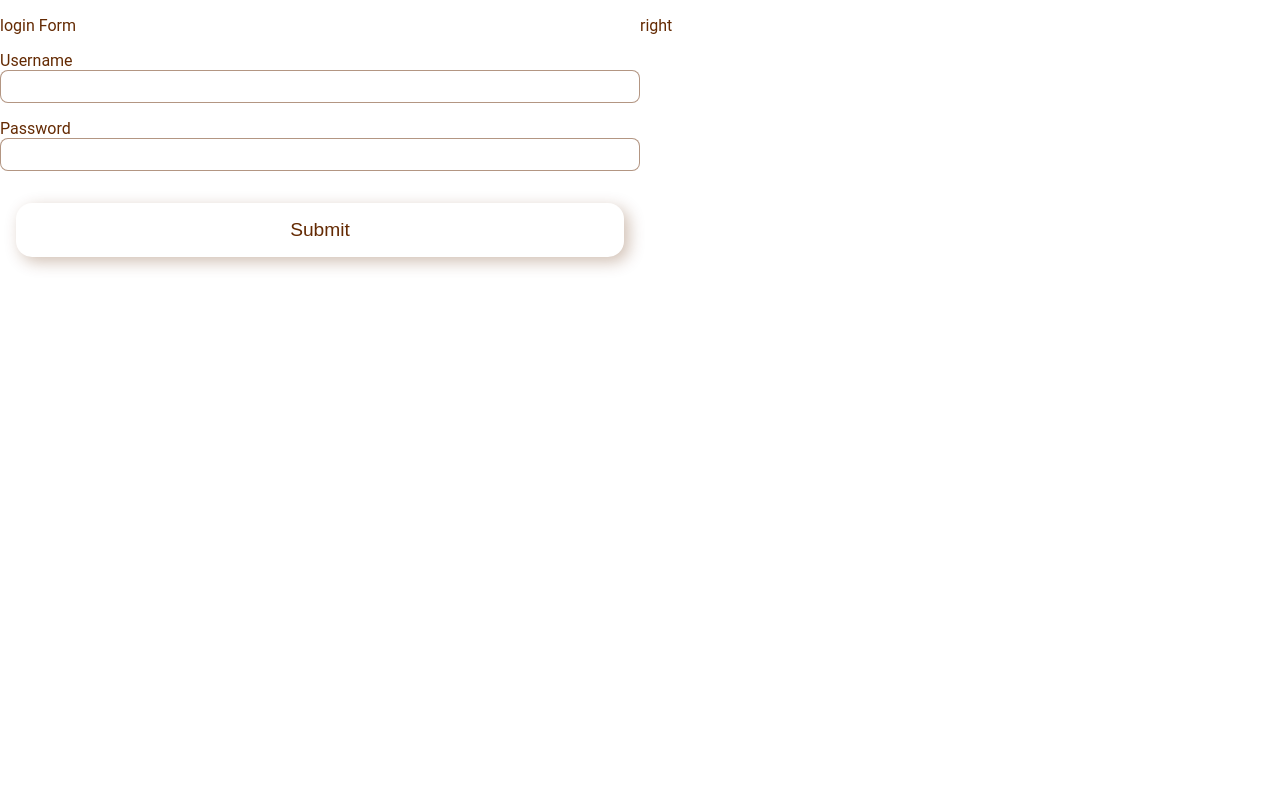
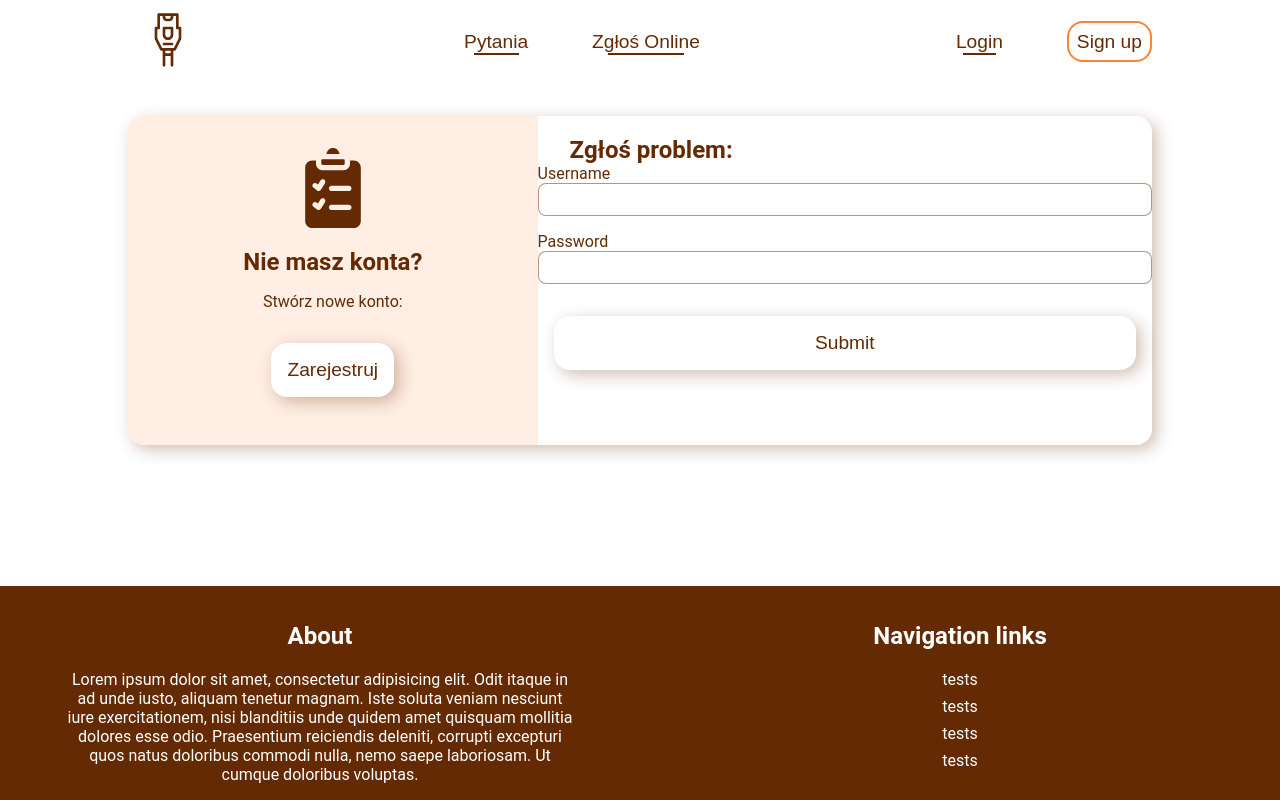
Before and after one commit to PatrykSiekierski/Dorm-Assist, a React (Vite) app in the folder dorm-assist-website/: page /login in a window 1280 px wide. Built offline with nearby package versions, Linux system fonts and the light colour scheme; no server answers; a web font is replaced by a local one.

Commit message:
Experimenting with login pages
Copying "report" page style because it looks good.
Later on The layout will differ slightly, but main things are going to be same or really similar.

```diff
--- a/dorm-assist-website/src/components/LoginAndRegister/loginContainer.jsx
+++ b/dorm-assist-website/src/components/LoginAndRegister/loginContainer.jsx
@@ -1,11 +1,20 @@
 import LoginForm from "./loginForm";
-import RegisterForm from "./registerForm";
 
 export default function LoginContainer({ page }) {
   return (
-    <>{page == "login" ? <LoginForm /> : <RegisterForm />}</>
-    // <div className="border login-container">
-    // <p>Login Container</p>
-    // </div>
+    <section id="info-section">
+      <div className="grid-form border">
+        <div id="icon-side">
+          <img src="src/assets/form-icon.svg" alt="form icon" />
+          <h2>Nie masz konta?</h2>
+          <p>Stwórz nowe konto:</p>
+          <button className="button">Zarejestruj</button>
+        </div>
+        <div className="form-side">
+          <h2>Zgłoś problem:</h2>
+          <LoginForm />
+        </div>
+      </div>
+    </section>
   );
 }
--- a/dorm-assist-website/src/components/LoginAndRegister/loginForm.jsx
+++ b/dorm-assist-website/src/components/LoginAndRegister/loginForm.jsx
@@ -1,57 +1,40 @@
 import { useForm } from "react-hook-form";
-import axios from "axios";
-// import Navbar from "../components/Universal/navbar";
 import { useNavigate } from "react-router-dom";
-import Navbar from "../Universal/navbar";
-// import Navbar from "../Universal/navbar";
+import { useState } from "react";
+import { loginAndGetToken } from "../Utils/authService";
 
 export default function LoginForm() {
-  // const { register, handleSubmit } = useForm();
-  // const navigate = useNavigate();
-  // const onSubmit = (data) => {
-  //   loginAndGetToken(data);
-  // };
+  const [credentialsState, setCredentialsState] = useState(false);
+  const { register, handleSubmit, reset } = useForm();
+  const navigate = useNavigate();
+  const onSubmit = (data) => {
+    handleLogin(data);
+  };
 
-  // async function loginAndGetToken(body) {
-  //   console.log(body);
+  async function handleLogin(data) {
+    const tokenData = await loginAndGetToken(data.username, data.password);
 
-  //   try {
-  //     const tokenData = await axios({
-  //       method: "post",
-  //       url: "http://localhost:8080/users/authenticate",
-  //       data: body,
-  //     });
-
-  //     if (!tokenData.headers.get("Content-Type").includes("html")) {
-  //       const token = tokenData.data;
-  //       localStorage.setItem("token", token);
-  //       console.log("Token: " + token);
-  //     }
-
-  //     navigate("/");
-  //   } catch (e) {
-  //     console.log(e);
-  //   }
-  // }
+    if (tokenData != null) {
+      reset();
+      navigate("/");
+      setCredentialsState(false);
+    } else {
+      setCredentialsState(true);
+    }
+  }
 
   return (
-    <div className="login-container">
-      <div className="login-functional">
-        <div className="login-navigation">
-          <h2>
-            <a href="/">Home</a>
-          </h2>
-        </div>
-        <div className="login-form">
-          <form action="">
-            <label htmlFor="">test</label>
-            <input type="text" />
-          </form>
-        </div>
+    <form onSubmit={handleSubmit(onSubmit)} className="register-form">
+      <div className="register-form__element">
+        <label htmlFor="">Username</label>
+        <input {...register("username")} />
       </div>
-      <div className="login-decorative">
-        <div className="login-decorative__img-container"></div>
+      <div className="register-form__element">
+        <label htmlFor="">Password</label>
+        <input {...register("password")} />
       </div>
-    </div>
+      {credentialsState ? <h3>Złe dane logowania</h3> : ""}
+      <input type="submit" className="button" />
+    </form>
   );
 }
--- /dev/null
+++ b/dorm-assist-website/src/components/LoginAndRegister/registerContainer.jsx
@@ -0,0 +1,21 @@
+import RegisterForm from "./registerForm";
+
+export default function RegisterContainer() {
+  return (
+    <section id="info-section">
+      <div className="grid-form border">
+        <div id="icon-side">
+          <img src="src/assets/form-icon.svg" alt="form icon" />
+          <h2>Masz już konto?</h2>
+          <p>Przejdź do logowania przyciskiem poniżej!</p>
+          <button className="button">Logowanie</button>
+        </div>
+        <div className="form-side">
+          <h2>Rejestracja:</h2>
+          <RegisterForm />
+          {/* <Form /> */}
+        </div>
+      </div>
+    </section>
+  );
+}
--- a/dorm-assist-website/src/components/Report/info.jsx
+++ b/dorm-assist-website/src/components/Report/info.jsx
@@ -4,8 +4,7 @@ import "../../styles/Report/_info.scss";
 
 export default function Info() {
   return (
-    <article id="info-article">
-      {/* <h1 className="center-text">Wypełnij informacje</h1> */}
+    <section id="info-section">
       <div className="grid-form border">
         <div id="icon-side">
           <img src="src/assets/form-icon.svg" alt="form icon" />
@@ -14,18 +13,12 @@ export default function Info() {
             Dzięki tym informacjom możemy zawęzić krąg podejrzeń co poszło nie
             tak i szybciej udzielić pomocy.
           </p>
-          {/* <h2>Czy można zostawić wszystko puste?</h2>
-          <p>
-            Jedynie pokój trzeba faktycznie wypełnić, inaczej nie będziemy
-            wiedzieć gdzie przyjść, ale ostatecznie damy radę nawet bez
-            informacji, tylko dłużej
-          </p> */}
         </div>
         <div className="form-side">
-          <h2>Wypełnij informacje</h2>
+          <h2>Zgłoś problem:</h2>
           <Form />
         </div>
       </div>
-    </article>
+    </section>
   );
 }
--- a/dorm-assist-website/src/pages/login.jsx
+++ b/dorm-assist-website/src/pages/login.jsx
@@ -3,47 +3,18 @@ import axios from "axios";
 import { useNavigate } from "react-router-dom";
 import { loginAndGetToken } from "../components/Utils/authService";
 import { useState } from "react";
+import Navbar from "../components/Universal/navbar";
+import LoginContainer from "../components/LoginAndRegister/loginContainer";
+import Footer from "../components/Universal/footer";
 
 export default function LoginForm() {
-  const [credentialsState, setCredentialsState] = useState(false);
-  const { register, handleSubmit, reset } = useForm();
-  const navigate = useNavigate();
-  const onSubmit = (data) => {
-    handleLogin(data);
-  };
-
-  async function handleLogin(data) {
-    const tokenData = await loginAndGetToken(data.username, data.password);
-
-    if (tokenData != null) {
-      reset();
-      navigate("/");
-      setCredentialsState(false);
-    } else {
-      setCredentialsState(true);
-    }
-  }
-
   return (
-    <div className="register-page">
-      <div className="register-page__left">
-        <p>login Form</p>
-        <form onSubmit={handleSubmit(onSubmit)} className="register-form">
-          <div className="register-form__element">
-            <label htmlFor="">Username</label>
-            <input {...register("username")} />
-          </div>
-          <div className="register-form__element">
-            <label htmlFor="">Password</label>
-            <input {...register("password")} />
-          </div>
-          {credentialsState ? <h3>Złe dane logowania</h3> : ""}
-          <input type="submit" className="button" />
-        </form>
-      </div>
-      <div className="register-page__left">
-        <p>right</p>
-      </div>
-    </div>
+    <>
+      <Navbar />
+      <main>
+        <LoginContainer />
+      </main>
+      <Footer />
+    </>
   );
 }
--- a/dorm-assist-website/src/pages/register.jsx
+++ b/dorm-assist-website/src/pages/register.jsx
@@ -1,13 +1,15 @@
 import Navbar from "../components/Universal/navbar";
 import Footer from "../components/Universal/footer";
 import LoginContainer from "../components/LoginAndRegister/loginContainer";
+import RegisterContainer from "../components/LoginAndRegister/registerContainer";
 
 export default function Register() {
   return (
     <>
       <Navbar />
       <main>
-        <LoginContainer page="register" />
+        {/* <LoginContainer page="register" /> */}
+        <RegisterContainer />
       </main>
       <Footer />
     </>
--- a/dorm-assist-website/src/styles/Report/_info.scss
+++ b/dorm-assist-website/src/styles/Report/_info.scss
@@ -1,6 +1,6 @@
 @import "../General/variables";
 
-#info-article {
+#info-section {
   display: flex;
   flex-direction: column;
   align-items: center;
```
